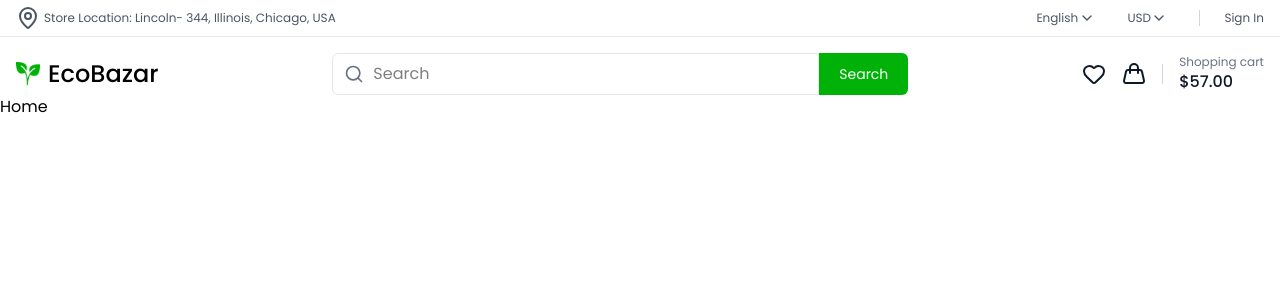
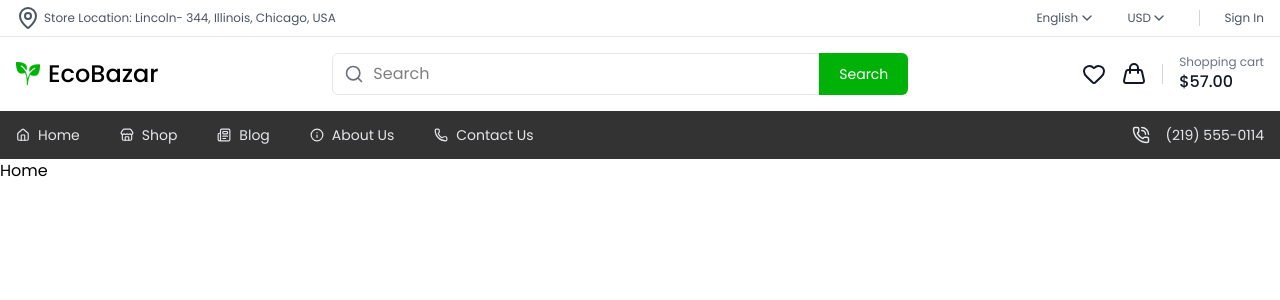
Before and after one commit to TahmidShawn/EcoBazar, a React (Vite) app in the folder client/: page / in a window 1280 px wide. Shown: the top 300 px of the page. Built offline with nearby package versions, Linux system fonts and the light colour scheme.

Commit message:
feat: design menu bar

```diff
--- a/client/src/components/layout/navbar/MainHeader.jsx
+++ /dev/null
@@ -1,59 +0,0 @@
-import { Handbag, Heart, Search } from "lucide-react";
-import vectorImg from "../../../assets/Vector.png";
-
-const MainHeader = () => {
-    return (
-        <div className="wrapper pt-2 lg:pt-4">
-            <div className="flex flex-col gap-2 lg:gap-4 lg:flex-row lg:items-center lg:justify-between">
-                <div className="flex items-center justify-between">
-                    <div className="flex items-center gap-2">
-                        <img
-                            src={vectorImg}
-                            alt="EcoBazar Logo"
-                            className="w-6 h-6"
-                        />
-                        <h2 className="text-2xl font-medium">EcoBazar</h2>
-                    </div>
-
-                    {/* sm icons */}
-                    <div className="flex items-center gap-4 lg:hidden">
-                        <Heart className="w-6 h-6 cursor-pointer" />
-                        <Handbag className="w-6 h-6 cursor-pointer" />
-                    </div>
-                </div>
-
-                <div className="flex w-full lg:max-w-xl">
-                    <div className="relative flex-1">
-                        <Search className="absolute left-3 top-1/2 -translate-y-1/2 w-5 h-5 text-gray-500" />
-
-                        <input
-                            type="text"
-                            placeholder="Search"
-                            className="w-full border border-gray-200 py-2 pl-10 pr-4 rounded-l-md focus:outline-gray-400"
-                        />
-                    </div>
-
-                    <button className="bg-primary px-5 text-sm text-white rounded-r-md">
-                        Search
-                    </button>
-                </div>
-
-                {/* lg icons */}
-                <div className="hidden lg:flex items-center gap-4 text-gray-900">
-                    <Heart className="cursor-pointer" />
-
-                    <Handbag className="cursor-pointer" />
-
-                    <div className="h-5 w-px bg-gray-300" />
-
-                    <div>
-                        <p className="text-xs text-gray-500">Shopping cart</p>
-                        <p className="font-medium">$57.00</p>
-                    </div>
-                </div>
-            </div>
-        </div>
-    );
-};
-
-export default MainHeader;
--- /dev/null
+++ b/client/src/components/layout/navbar/MainHeader/MainHeader.jsx
@@ -0,0 +1,81 @@
+import { useState } from "react";
+import { Handbag, Heart, Menu, Search } from "lucide-react";
+import vectorImg from "../../../../assets/Vector.png";
+import MobileSidebar from "./MobileSidebar";
+
+const MainHeader = () => {
+    const [isOpen, setIsOpen] = useState(false);
+
+    return (
+        <>
+            <div className="wrapper pt-2 lg:pt-4">
+                <div className="flex flex-col gap-2 lg:gap-4 lg:flex-row lg:items-center lg:justify-between">
+                    <div className="flex items-center justify-between">
+                        <div className="flex items-center gap-3">
+                            <button
+                                onClick={() => setIsOpen(true)}
+                                className="lg:hidden"
+                            >
+                                <Menu className="w-7 h-7" />
+                            </button>
+
+                            <div className="flex items-center gap-2">
+                                <img
+                                    src={vectorImg}
+                                    alt="EcoBazar Logo"
+                                    className="w-6 h-6"
+                                />
+
+                                <h2 className="text-2xl font-medium">
+                                    EcoBazar
+                                </h2>
+                            </div>
+                        </div>
+
+                        {/* Mobile Icons */}
+                        <div className="flex items-center gap-4 lg:hidden">
+                            <Heart className="w-6 h-6 cursor-pointer" />
+                            <Handbag className="w-6 h-6 cursor-pointer" />
+                        </div>
+                    </div>
+
+                    <div className="flex w-full lg:max-w-xl">
+                        <div className="relative flex-1">
+                            <Search className="absolute left-3 top-1/2 -translate-y-1/2 w-5 h-5 text-gray-500" />
+
+                            <input
+                                type="text"
+                                placeholder="Search"
+                                className="w-full border border-gray-200 py-2 pl-10 pr-4 rounded-l-md focus:outline-gray-400"
+                            />
+                        </div>
+
+                        <button className="bg-primary px-5 text-sm text-white rounded-r-md">
+                            Search
+                        </button>
+                    </div>
+
+                    {/* Desktop Icons */}
+                    <div className="hidden lg:flex items-center gap-4 text-gray-900">
+                        <Heart className="cursor-pointer" />
+
+                        <Handbag className="cursor-pointer" />
+
+                        <div className="h-5 w-px bg-gray-300" />
+
+                        <div>
+                            <p className="text-xs text-gray-500">
+                                Shopping cart
+                            </p>
+                            <p className="font-medium">$57.00</p>
+                        </div>
+                    </div>
+                </div>
+            </div>
+
+            <MobileSidebar isOpen={isOpen} setIsOpen={setIsOpen} />
+        </>
+    );
+};
+
+export default MainHeader;
--- /dev/null
+++ b/client/src/components/layout/navbar/MainHeader/MobileSidebar.jsx
@@ -0,0 +1,31 @@
+import { X } from "lucide-react";
+import NavLinks from "../MenuBar.jsx/NavLinks";
+
+const MobileSidebar = ({ isOpen, setIsOpen }) => (
+    <>
+        {/* overlay  */}
+        <div
+            onClick={() => setIsOpen(false)}
+            className={`fixed inset-0 bg-black/40 z-40 transition-opacity duration-300 lg:hidden ${isOpen ? "opacity-100 visible" : "opacity-0 invisible"}`}
+        />
+
+        {/* sidebar menu  */}
+        <aside
+            className={`fixed top-0 left-0 z-50 h-screen w-72 bg-white transition-transform duration-300 lg:hidden ${isOpen ? "translate-x-0" : "-translate-x-full"}`}
+        >
+            <div className="flex items-center justify-between p-5 border-b border-gray-300">
+                <h2 className="text-xl font-semibold">Menu</h2>
+
+                <button onClick={() => setIsOpen(false)}>
+                    <X />
+                </button>
+            </div>
+
+            <div className="p-5 flex flex-col gap-6">
+                <NavLinks />
+            </div>
+        </aside>
+    </>
+);
+
+export default MobileSidebar;
--- /dev/null
+++ b/client/src/components/layout/navbar/MenuBar.jsx/MenuBar.jsx
@@ -0,0 +1,20 @@
+import { PhoneCall } from "lucide-react";
+import NavLinks from "./NavLinks";
+
+const MenuBar = () => {
+    return (
+        <nav className="hidden lg:block bg-[#333333] py-3.5 text-gray-200 text-sm mt-4">
+            <div className="flex justify-between items-center wrapper">
+                <div className="flex gap-10">
+                    <NavLinks />
+                </div>
+                <div className="flex items-center gap-4">
+                    <PhoneCall size={18} />
+                    (219) 555-0114
+                </div>
+            </div>
+        </nav>
+    );
+};
+
+export default MenuBar;
--- /dev/null
+++ b/client/src/components/layout/navbar/MenuBar.jsx/NavLinks.jsx
@@ -0,0 +1,33 @@
+import { House, Store, Newspaper, Info, Phone } from "lucide-react";
+import { Link } from "react-router";
+
+const NavLinks = () => {
+    const links = [
+        { label: "Home", to: "/", icon: House },
+        { label: "Shop", to: "/shop", icon: Store },
+        { label: "Blog", to: "/blog", icon: Newspaper },
+        { label: "About Us", to: "/about", icon: Info },
+        { label: "Contact Us", to: "/contact", icon: Phone },
+    ];
+
+    return (
+        <>
+            {links.map((link) => {
+                const Icon = link.icon;
+
+                return (
+                    <Link
+                        key={link.to}
+                        to={link.to}
+                        className="flex items-center gap-2"
+                    >
+                        <Icon size={14} />
+                        <span>{link.label}</span>
+                    </Link>
+                );
+            })}
+        </>
+    );
+};
+
+export default NavLinks;
--- a/client/src/components/layout/navbar/Navbar.jsx
+++ b/client/src/components/layout/navbar/Navbar.jsx
@@ -1,11 +1,13 @@
-import MainHeader from "./MainHeader";
-import TopBar from "./TopBar";
+import MainHeader from "./MainHeader/MainHeader";
+import MenuBar from "./MenuBar.jsx/MenuBar";
+import TopBar from "./TopBar/TopBar";
 
 const Navbar = () => {
     return (
         <div>
             <TopBar />
             <MainHeader />
+            <MenuBar />
         </div>
     );
 };
--- a/client/src/components/layout/navbar/TopBar.jsx
+++ b/client/src/components/layout/navbar/TopBar/TopBar.jsx
@@ -1,6 +1,6 @@
 import { MapPin } from "lucide-react";
-import Select from "../../ui/Select";
-import { languageOptions, currencyOptions } from "../../../data/data";
+import NavSelect from "./NavSelect";
+import { languageOptions, currencyOptions } from "../../../../data/data";
 import { useState } from "react";
 const TopBar = () => {
     const [language, setLanguage] = useState("en");
@@ -20,13 +20,13 @@ const TopBar = () => {
                     </span>
                 </p>
                 <div className="flex gap-1 md:gap-6 items-center">
-                    <Select
+                    <NavSelect
                         options={languageOptions}
                         name="language"
                         value={language}
                         onChange={(e) => setLanguage(e.target.value)}
                     />
-                    <Select
+                    <NavSelect
                         options={currencyOptions}
                         name="currency"
                         value={currency}
```
Also changed, not shown: client/src/components/layout/navbar/TopBar/NavSelect.jsx (renamed from client/src/components/ui/Select.jsx).
